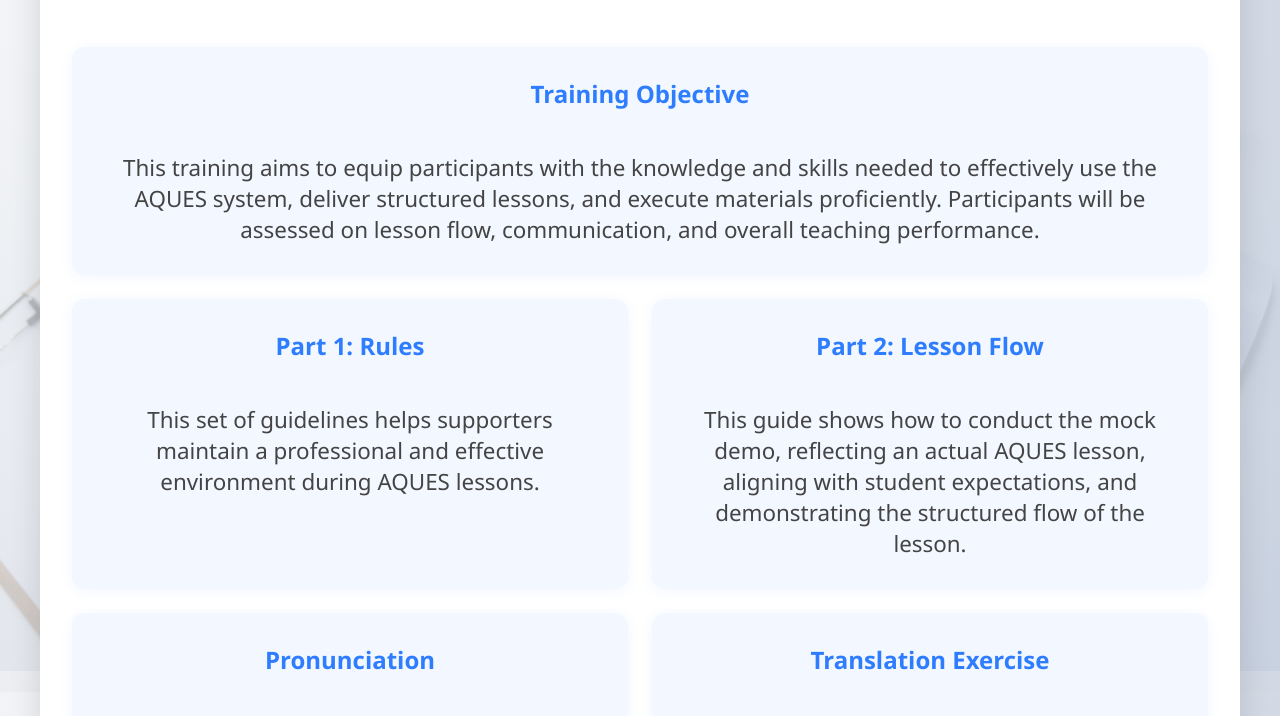
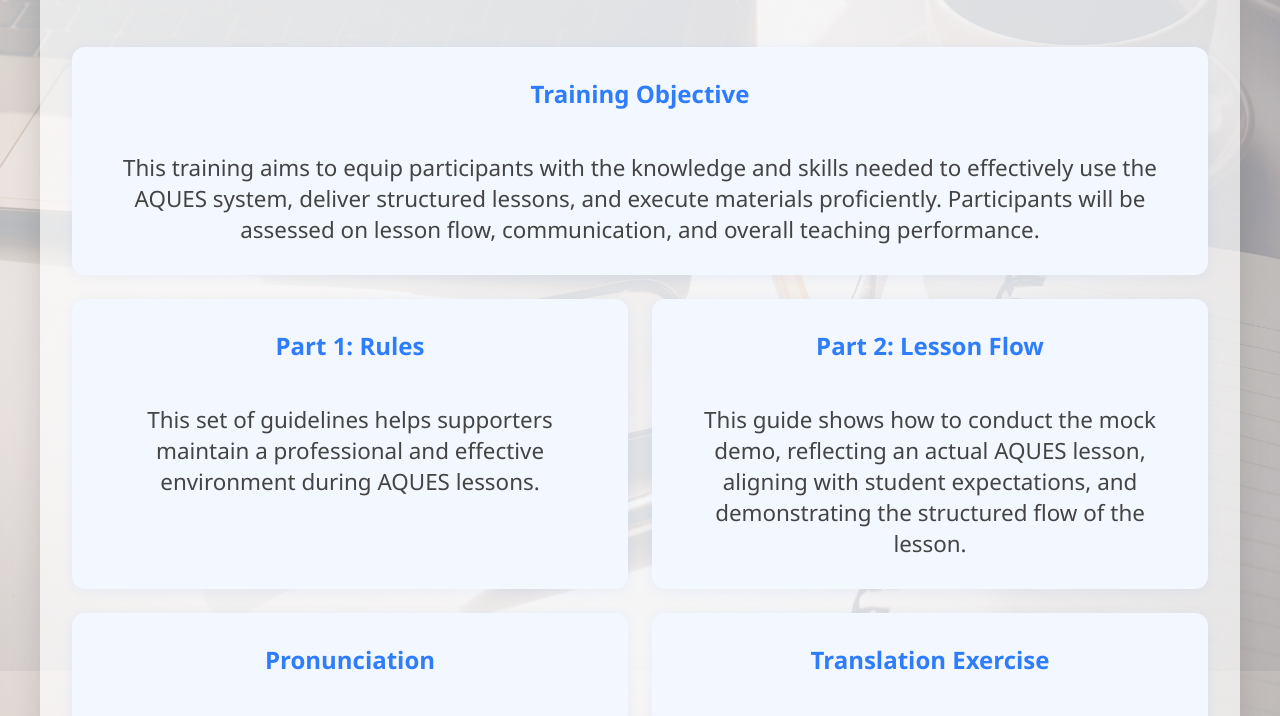
Before and after one commit to sanemar7/aques, a plain HTML site: page index.html in a window 1280 px wide. Shown: the part 161-877 px from the top of the page. Drawn offline with Linux system fonts and the light colour scheme.

Commit message:
fix style and background

```diff
--- a/styles.css
+++ b/styles.css
@@ -1,12 +1,11 @@
 html, body {
-  background: linear-gradient(120deg, rgba(245,247,250,0.75) 0%, rgba(195,207,226,0.75) 100%),
-              url('images/tablet.jpg') no-repeat center center fixed;
+  background: linear-gradient(120deg, rgba(245,247,250,0.75) 0%, rgba(195,207,226,0.65) 100%),
+              url('images/coffee.jpg') no-repeat center center fixed;
   background-size: cover;
   font-family: 'Segoe UI', Arial, sans-serif;
   margin: 0;
   color: #222;
   box-sizing: border-box;
-  height: 100%;
 }
 
 body {
@@ -17,7 +16,7 @@
   min-height: 100vh;
   max-width: 1200px;
   margin: 32px auto;
-  background: #fff;
+  background: rgba(255, 255, 255, 0.65); /* semi-transparent */
   border-radius: 18px;
   box-shadow: 0 6px 32px rgba(0,0,0,0.13);
   padding: 48px 32px 48px 32px; /* Add space at bottom */
```
